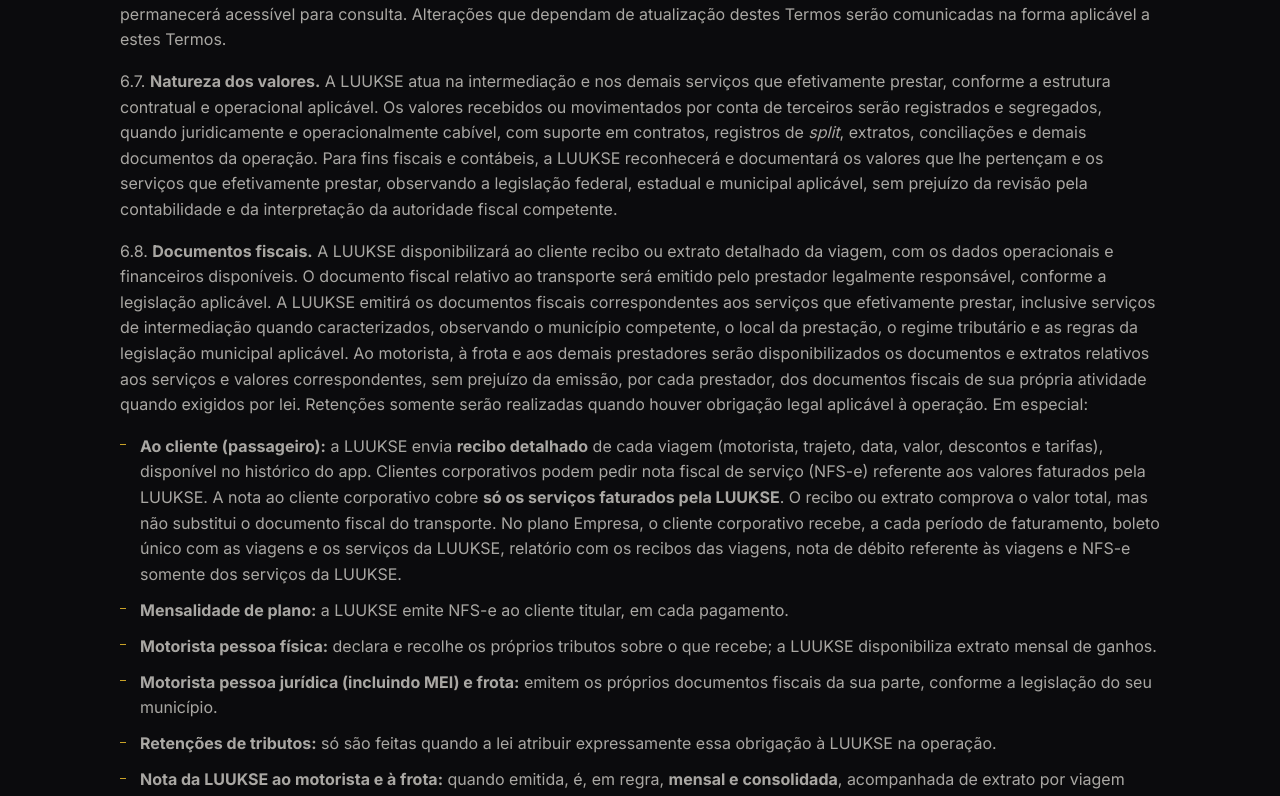
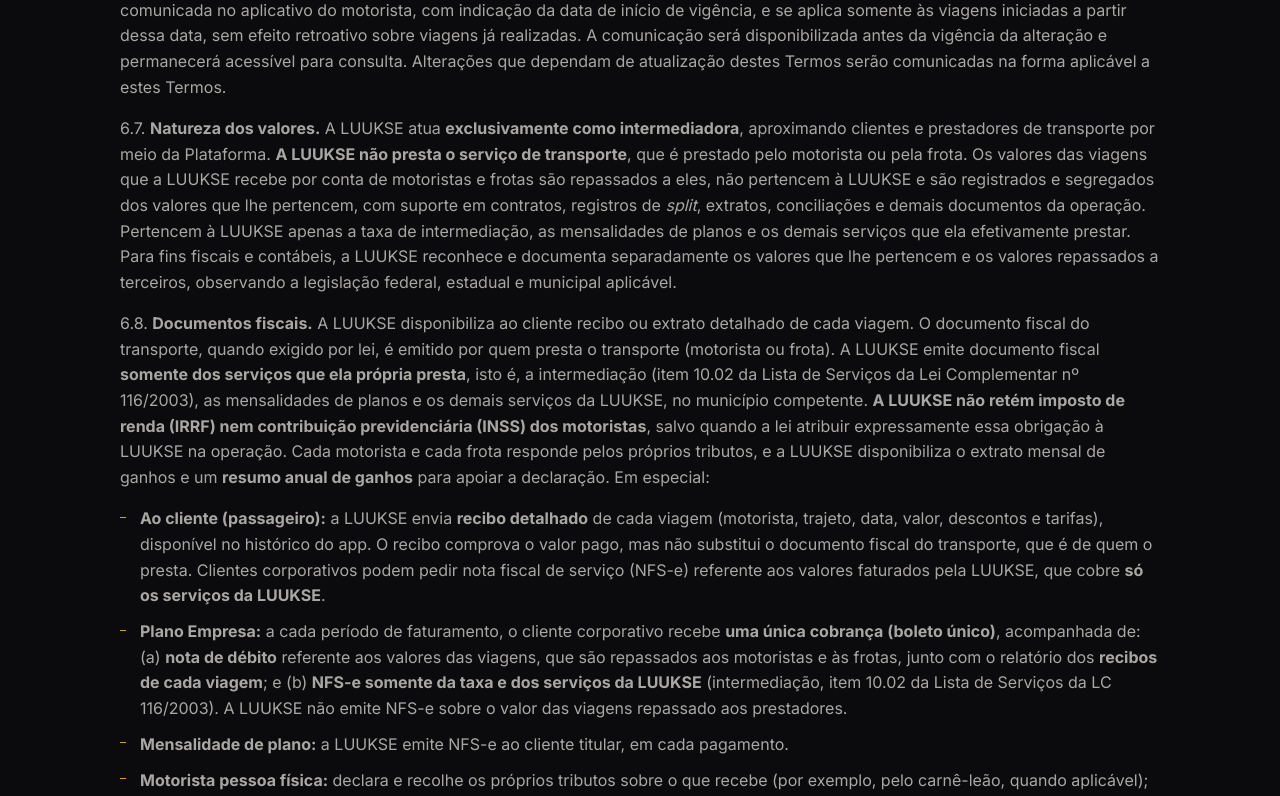
Before and after one commit to luukseapp-eng/LuukseSite, a React (Vite) app: page /termos in a window 1280 px wide. Shown: the part 7824-8620 px from the top of the page. Built offline with nearby package versions, Linux system fonts and the light colour scheme; no server answers.

Commit message:
Termos 7.7: cláusulas 6.7 e 6.8 com modelo fiscal de intermediação (nota de débito + NFS-e só da LUUKSE, sem retenção)

```diff
--- a/src/content/termos.html
+++ b/src/content/termos.html
@@ -119,7 +119,7 @@
 <tr>
 <td style="text-align: left;">7.7</td>
 <td style="text-align: left;">30/10/2026</td>
-<td style="text-align: left;">Revisão jurídica complementar: contestação da premiação do Programa Excelência com prazo de 30 dias para contestar e de 15 dias para resposta, com possibilidade de prorrogação justificada (cláusula 7B.8.1, item (e)); premiação paga em lançamento próprio, separado do repasse à frota (cláusula 7B.12, item (d)); base de cálculo da taxa de cancelamento de viagens agendadas definida (Anexo A.7); critério objetivo para a multa de R$ 50.000,00 por divulgação de especial gravidade (cláusula 7A.12.6); aprovação automatizada do cadastro do motorista quando todas as verificações forem favoráveis, sempre com análise humana de qualquer pendência e com pedido de revisão para o motorista reprovado (cláusula 7A.4.6).</td>
+<td style="text-align: left;">Revisão jurídica complementar: contestação da premiação do Programa Excelência com prazo de 30 dias para contestar e de 15 dias para resposta, com possibilidade de prorrogação justificada (cláusula 7B.8.1, item (e)); premiação paga em lançamento próprio, separado do repasse à frota (cláusula 7B.12, item (d)); base de cálculo da taxa de cancelamento de viagens agendadas definida (Anexo A.7); critério objetivo para a multa de R$ 50.000,00 por divulgação de especial gravidade (cláusula 7A.12.6); modelo fiscal de intermediação definido nas cláusulas 6.7 e 6.8 (sem retenção de IRRF/INSS dos motoristas, resumo anual de ganhos e, no plano Empresa, boleto único com nota de débito das viagens e NFS-e só dos serviços da LUUKSE); aprovação automatizada do cadastro do motorista quando todas as verificações forem favoráveis, sempre com análise humana de qualquer pendência e com pedido de revisão para o motorista reprovado (cláusula 7A.4.6).</td>
 </tr>
 </tbody>
 </table></div>
@@ -235,14 +235,15 @@
 </table></div>
 <p>A tarifa do Asaas é cobrada sobre a cobrança: no Pix, a tarifa ilustrativa dos exemplos destes Termos é fixa (R$ 0,99) e não varia com o valor pago; no cartão de crédito, é percentual e fixa por cobrança (tarifa ilustrativa de 2,99% + R$ 0,49) e incide sobre o valor efetivamente pago. Tratam-se de tarifas ilustrativas; a tarifa vigente é a da tabela do Asaas (https://www.asaas.com/precos-e-taxas), que pode ser alterada pelo Asaas.</p>
 <p>6.6. <strong>Remuneração do motorista.</strong> A remuneração do motorista segue a política de repasse vigente da LUUKSE. Qualquer alteração será comunicada no aplicativo do motorista, com indicação da data de início de vigência, e se aplica somente às viagens iniciadas a partir dessa data, sem efeito retroativo sobre viagens já realizadas. A comunicação será disponibilizada antes da vigência da alteração e permanecerá acessível para consulta. Alterações que dependam de atualização destes Termos serão comunicadas na forma aplicável a estes Termos.</p>
-<p>6.7. <strong>Natureza dos valores.</strong> A LUUKSE atua na intermediação e nos demais serviços que efetivamente prestar, conforme a estrutura contratual e operacional aplicável. Os valores recebidos ou movimentados por conta de terceiros serão registrados e segregados, quando juridicamente e operacionalmente cabível, com suporte em contratos, registros de <em>split</em>, extratos, conciliações e demais documentos da operação. Para fins fiscais e contábeis, a LUUKSE reconhecerá e documentará os valores que lhe pertençam e os serviços que efetivamente prestar, observando a legislação federal, estadual e municipal aplicável, sem prejuízo da revisão pela contabilidade e da interpretação da autoridade fiscal competente.</p>
-<p>6.8. <strong>Documentos fiscais.</strong> A LUUKSE disponibilizará ao cliente recibo ou extrato detalhado da viagem, com os dados operacionais e financeiros disponíveis. O documento fiscal relativo ao transporte será emitido pelo prestador legalmente responsável, conforme a legislação aplicável. A LUUKSE emitirá os documentos fiscais correspondentes aos serviços que efetivamente prestar, inclusive serviços de intermediação quando caracterizados, observando o município competente, o local da prestação, o regime tributário e as regras da legislação municipal aplicável. Ao motorista, à frota e aos demais prestadores serão disponibilizados os documentos e extratos relativos aos serviços e valores correspondentes, sem prejuízo da emissão, por cada prestador, dos documentos fiscais de sua própria atividade quando exigidos por lei. Retenções somente serão realizadas quando houver obrigação legal aplicável à operação. Em especial:</p>
+<p>6.7. <strong>Natureza dos valores.</strong> A LUUKSE atua <strong>exclusivamente como intermediadora</strong>, aproximando clientes e prestadores de transporte por meio da Plataforma. <strong>A LUUKSE não presta o serviço de transporte</strong>, que é prestado pelo motorista ou pela frota. Os valores das viagens que a LUUKSE recebe por conta de motoristas e frotas são repassados a eles, não pertencem à LUUKSE e são registrados e segregados dos valores que lhe pertencem, com suporte em contratos, registros de <em>split</em>, extratos, conciliações e demais documentos da operação. Pertencem à LUUKSE apenas a taxa de intermediação, as mensalidades de planos e os demais serviços que ela efetivamente prestar. Para fins fiscais e contábeis, a LUUKSE reconhece e documenta separadamente os valores que lhe pertencem e os valores repassados a terceiros, observando a legislação federal, estadual e municipal aplicável.</p>
+<p>6.8. <strong>Documentos fiscais.</strong> A LUUKSE disponibiliza ao cliente recibo ou extrato detalhado de cada viagem. O documento fiscal do transporte, quando exigido por lei, é emitido por quem presta o transporte (motorista ou frota). A LUUKSE emite documento fiscal <strong>somente dos serviços que ela própria presta</strong>, isto é, a intermediação (item 10.02 da Lista de Serviços da Lei Complementar nº 116/2003), as mensalidades de planos e os demais serviços da LUUKSE, no município competente. <strong>A LUUKSE não retém imposto de renda (IRRF) nem contribuição previdenciária (INSS) dos motoristas</strong>, salvo quando a lei atribuir expressamente essa obrigação à LUUKSE na operação. Cada motorista e cada frota responde pelos próprios tributos, e a LUUKSE disponibiliza o extrato mensal de ganhos e um <strong>resumo anual de ganhos</strong> para apoiar a declaração. Em especial:</p>
 <ul>
-<li><strong>Ao cliente (passageiro):</strong> a LUUKSE envia <strong>recibo detalhado</strong> de cada viagem (motorista, trajeto, data, valor, descontos e tarifas), disponível no histórico do app. Clientes corporativos podem pedir nota fiscal de serviço (NFS-e) referente aos valores faturados pela LUUKSE. A nota ao cliente corporativo cobre <strong>só os serviços faturados pela LUUKSE</strong>. O recibo ou extrato comprova o valor total, mas não substitui o documento fiscal do transporte. No plano Empresa, o cliente corporativo recebe, a cada período de faturamento, boleto único com as viagens e os serviços da LUUKSE, relatório com os recibos das viagens, nota de débito referente às viagens e NFS-e somente dos serviços da LUUKSE.</li>
+<li><strong>Ao cliente (passageiro):</strong> a LUUKSE envia <strong>recibo detalhado</strong> de cada viagem (motorista, trajeto, data, valor, descontos e tarifas), disponível no histórico do app. O recibo comprova o valor pago, mas não substitui o documento fiscal do transporte, que é de quem o presta. Clientes corporativos podem pedir nota fiscal de serviço (NFS-e) referente aos valores faturados pela LUUKSE, que cobre <strong>só os serviços da LUUKSE</strong>.</li>
+<li><strong>Plano Empresa:</strong> a cada período de faturamento, o cliente corporativo recebe <strong>uma única cobrança (boleto único)</strong>, acompanhada de: (a) <strong>nota de débito</strong> referente aos valores das viagens, que são repassados aos motoristas e às frotas, junto com o relatório dos <strong>recibos de cada viagem</strong>; e (b) <strong>NFS-e somente da taxa e dos serviços da LUUKSE</strong> (intermediação, item 10.02 da Lista de Serviços da LC 116/2003). A LUUKSE não emite NFS-e sobre o valor das viagens repassado aos prestadores.</li>
 <li><strong>Mensalidade de plano:</strong> a LUUKSE emite NFS-e ao cliente titular, em cada pagamento.</li>
-<li><strong>Motorista pessoa física:</strong> declara e recolhe os próprios tributos sobre o que recebe; a LUUKSE disponibiliza extrato mensal de ganhos.</li>
+<li><strong>Motorista pessoa física:</strong> declara e recolhe os próprios tributos sobre o que recebe (por exemplo, pelo carnê-leão, quando aplicável); a LUUKSE não retém imposto de renda nem INSS e disponibiliza extrato mensal de ganhos e <strong>resumo anual de ganhos</strong>.</li>
 <li><strong>Motorista pessoa jurídica (incluindo MEI) e frota:</strong> emitem os próprios documentos fiscais da sua parte, conforme a legislação do seu município.</li>
-<li><strong>Retenções de tributos:</strong> só são feitas quando a lei atribuir expressamente essa obrigação à LUUKSE na operação.</li>
+<li><strong>Retenções de tributos:</strong> a LUUKSE só retém tributos quando a lei atribuir expressamente essa obrigação a ela na operação.</li>
 <li><strong>Nota da LUUKSE ao motorista e à frota:</strong> quando emitida, é, em regra, <strong>mensal e consolidada</strong>, acompanhada de extrato por viagem com o período e o valor faturado, e pode ser emitida por viagem quando a regra do município, o contrato ou o regime tributário exigir.</li>
 </ul>
 <p>6.9. <strong>Asaas e subcontas.</strong> O Asaas é instituição de pagamento autorizada pelo Banco Central e atua como prestador do serviço de pagamento. Cada motorista e empresa de frota tem uma <strong>subconta</strong> no Asaas, aberta no próprio nome, com seus dados bancários e chave Pix informados por ele e verificados pelo Asaas. O motorista responde pela veracidade desses dados. O Asaas pode <strong>bloquear</strong> saldos ou subcontas segundo suas próprias regras e a regulação (por exemplo, por suspeita de fraude ou ordem judicial); a LUUKSE avisa o motorista quando souber do bloqueio e ajuda no contato. <strong>Saldo negativo</strong> na subconta só pode ser compensado com ganhos futuros do motorista quando o estorno ou chargeback decorrer de culpa dele, e somente após o procedimento da cláusula 6.11 (apuração, aviso e prazo para contestar). Cada compensação aparece no extrato. Se o Asaas não permitir a compensação automática, a LUUKSE envia ao motorista a cobrança do valor, com o mesmo procedimento prévio. Os prazos de recebimento dos valores, aplicáveis também às empresas de frota, estão na cláusula 7A.11.</p>
```
Also changed, not shown: legal/LEGAL-PENDENTES.md (+1 -1 lines), legal/termos.md (+7 -6 lines).
